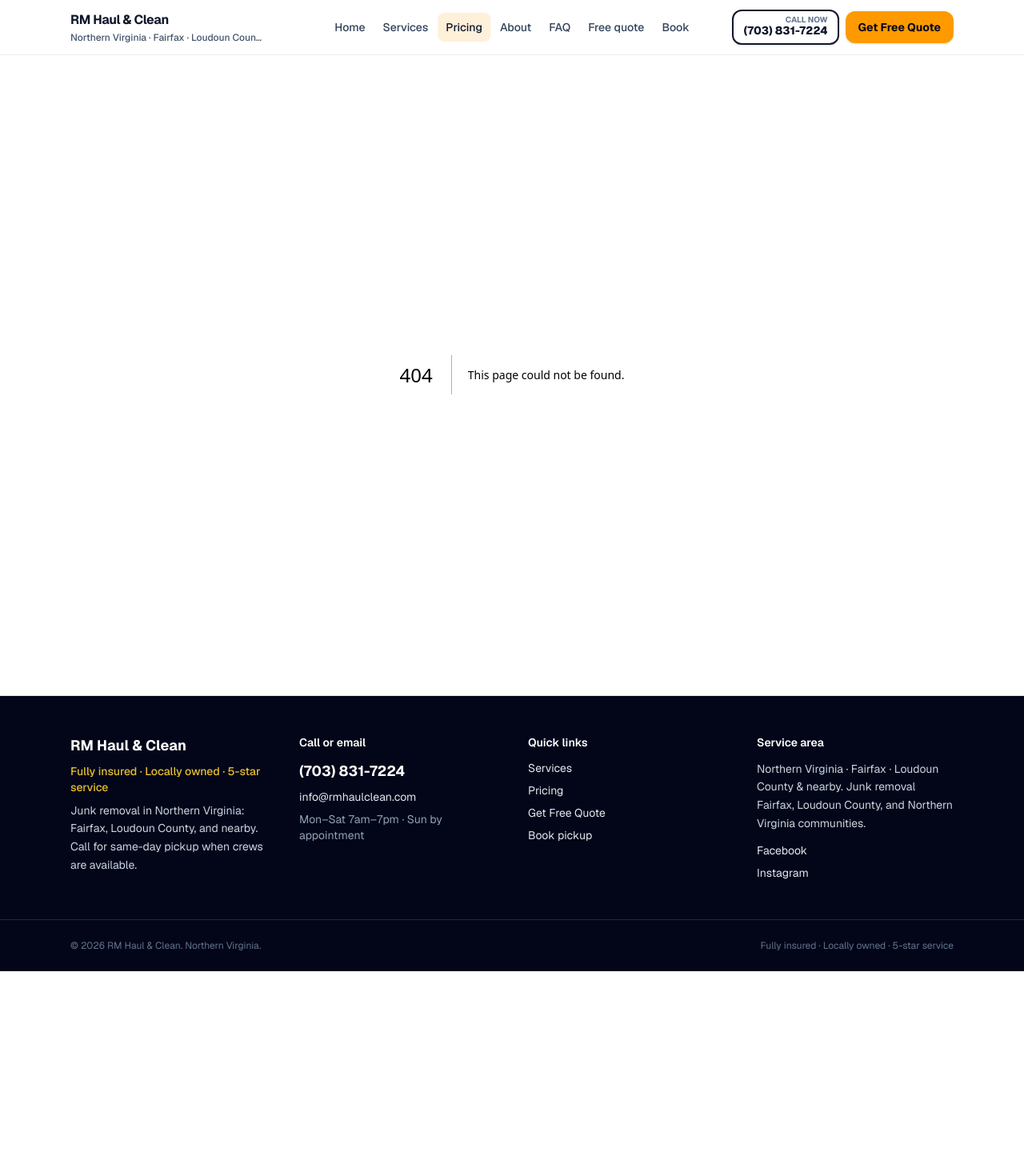
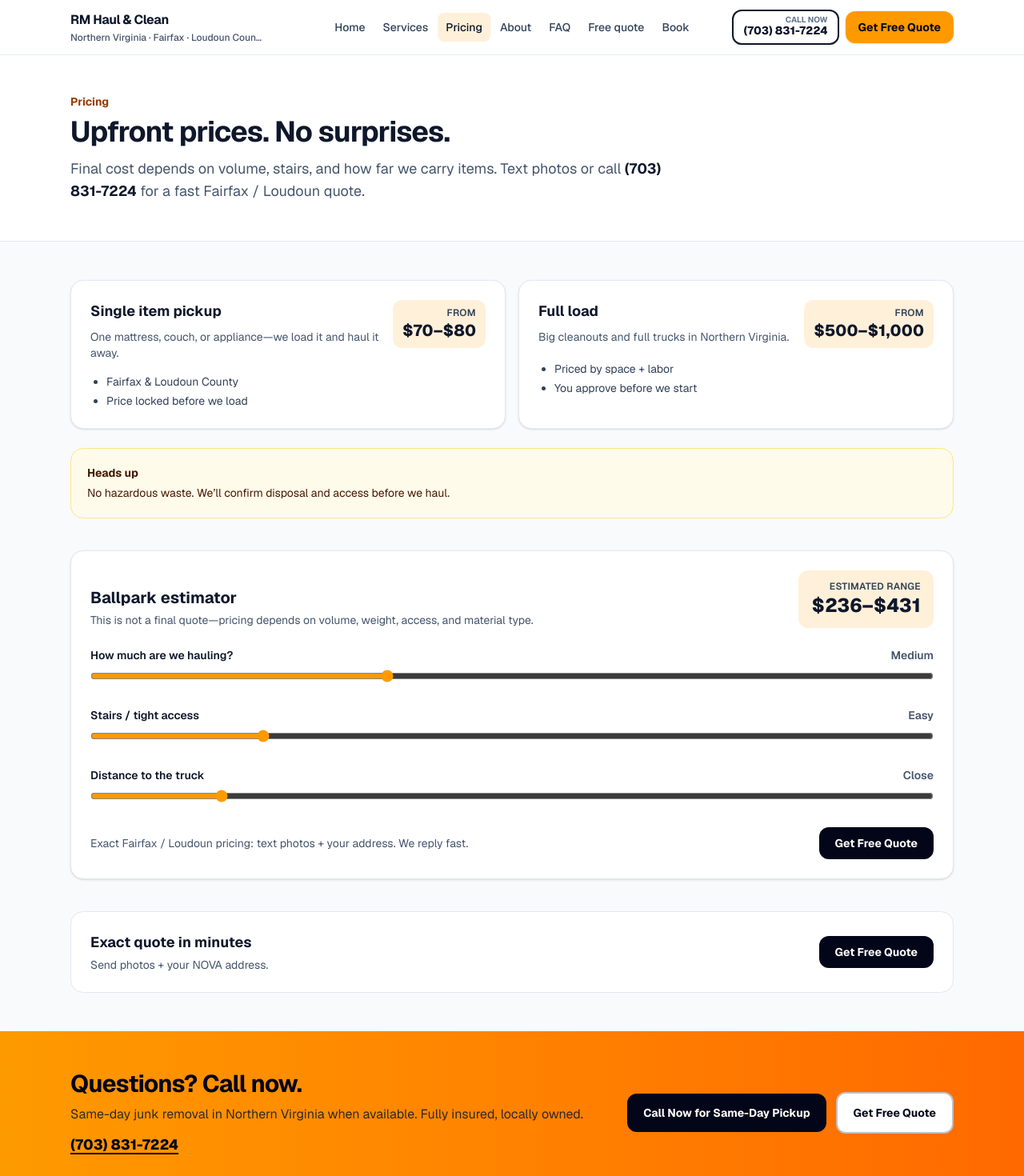
Before and after one commit to MPROJ55/Web-Applications, a Next.js app in the folder junk_removal website/: page /pricing in a window 1280 px wide. Before the commit this address had no page. Shown: the top 1470 px of the page at 80% size. Before the commit the page ends 1214 px from the top, so only its background shows below. Built offline with nearby package versions, Linux system fonts and the light colour scheme.

Commit message:
Add files via upload

```diff
--- /dev/null
+++ b/junk_removal website/src/app/pricing/page.tsx
@@ -0,0 +1,79 @@
+import type { Metadata } from "next";
+import Link from "next/link";
+
+import { CTASection } from "@/components/CTASection";
+import { PricingCard } from "@/components/PricingCard";
+import { PricingEstimator } from "@/components/PricingEstimator";
+import { SITE } from "@/lib/site";
+
+export const metadata: Metadata = {
+  title: "Junk Removal Pricing | Northern Virginia",
+  description:
+    "Upfront junk removal pricing in Fairfax and Loudoun County: single items $70–$80, full loads $500–$1,000. Call for same-day pickup.",
+};
+
+export default function PricingPage() {
+  return (
+    <div>
+      <section className="border-b border-slate-200 bg-white">
+        <div className="mx-auto max-w-6xl px-4 py-12 sm:px-6">
+          <p className="text-sm font-bold text-amber-800">Pricing</p>
+          <h1 className="mt-2 text-4xl font-bold tracking-tight text-slate-900">Upfront prices. No surprises.</h1>
+          <p className="mt-3 max-w-3xl text-lg text-slate-600">
+            Final cost depends on volume, stairs, and how far we carry items. Text photos or call{" "}
+            <a className="font-bold text-slate-900" href={`tel:${SITE.phoneTel}`}>
+              {SITE.phoneDisplay}
+            </a>{" "}
+            for a fast Fairfax / Loudoun quote.
+          </p>
+        </div>
+      </section>
+
+      <section className="mx-auto max-w-6xl px-4 py-12 sm:px-6">
+        <div className="grid gap-4 lg:grid-cols-2">
+          <PricingCard
+            title="Single item pickup"
+            price="$70–$80"
+            description="One mattress, couch, or appliance—we load it and haul it away."
+            bullets={["Fairfax & Loudoun County", "Price locked before we load"]}
+          />
+          <PricingCard
+            title="Full load"
+            price="$500–$1,000"
+            description="Big cleanouts and full trucks in Northern Virginia."
+            bullets={["Priced by space + labor", "You approve before we start"]}
+          />
+        </div>
+
+        <div className="mt-6 rounded-2xl border border-amber-200 bg-amber-50 p-5 text-sm text-amber-950">
+          <p className="font-bold">Heads up</p>
+          <p className="mt-1 leading-relaxed">
+            No hazardous waste. We’ll confirm disposal and access before we haul.
+          </p>
+        </div>
+
+        <div className="mt-10">
+          <PricingEstimator />
+        </div>
+
+        <div className="mt-10 flex flex-col gap-3 rounded-2xl border border-slate-200 bg-white p-6 sm:flex-row sm:items-center sm:justify-between">
+          <div>
+            <div className="text-lg font-bold text-slate-900">Exact quote in minutes</div>
+            <div className="mt-1 text-sm text-slate-600">Send photos + your NOVA address.</div>
+          </div>
+          <Link
+            href="/contact"
+            className="inline-flex items-center justify-center rounded-xl bg-slate-950 px-5 py-2.5 text-sm font-bold text-white hover:bg-slate-900"
+          >
+            Get Free Quote
+          </Link>
+        </div>
+      </section>
+
+      <CTASection
+        title="Questions? Call now."
+        subtitle="Same-day junk removal in Northern Virginia when available. Fully insured, locally owned."
+      />
+    </div>
+  );
+}
```
